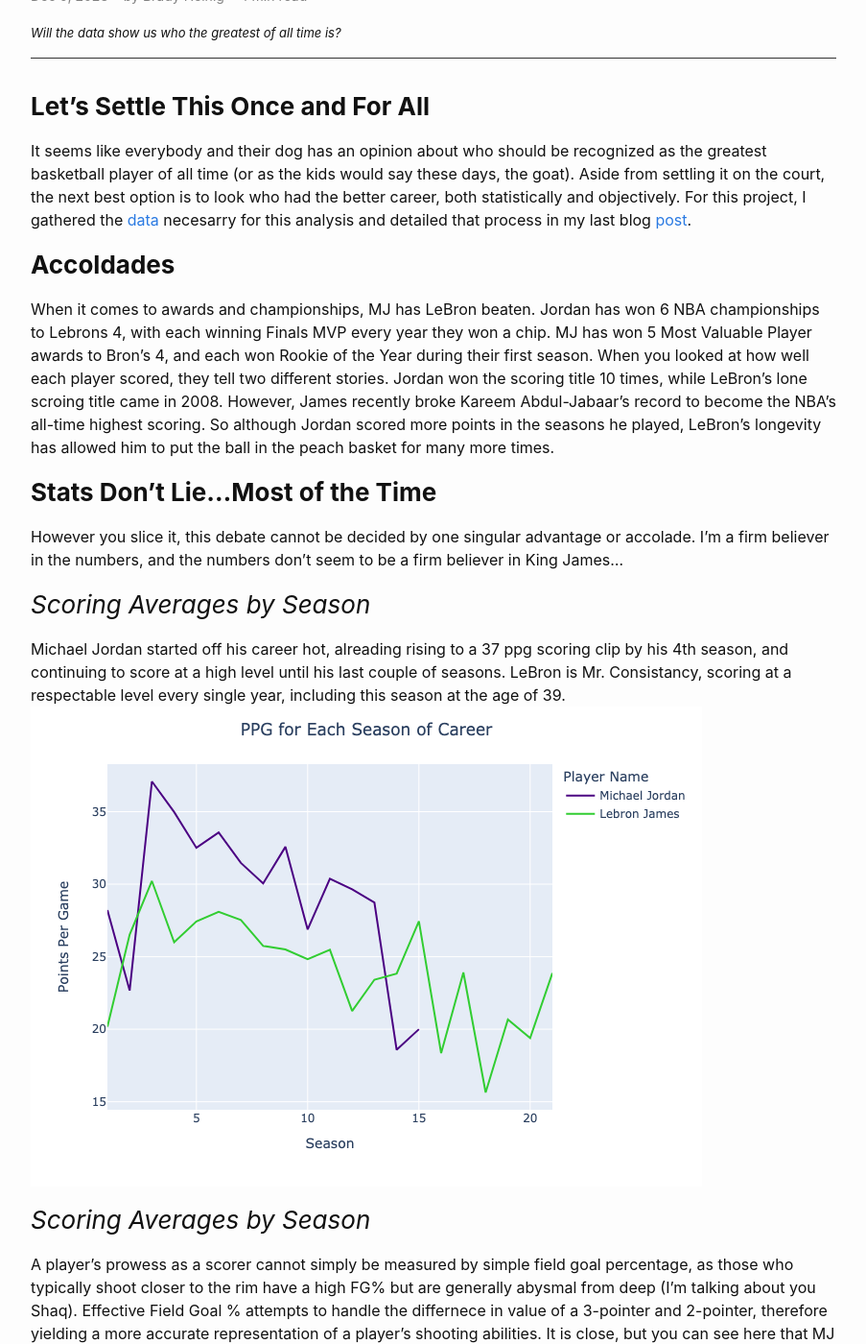
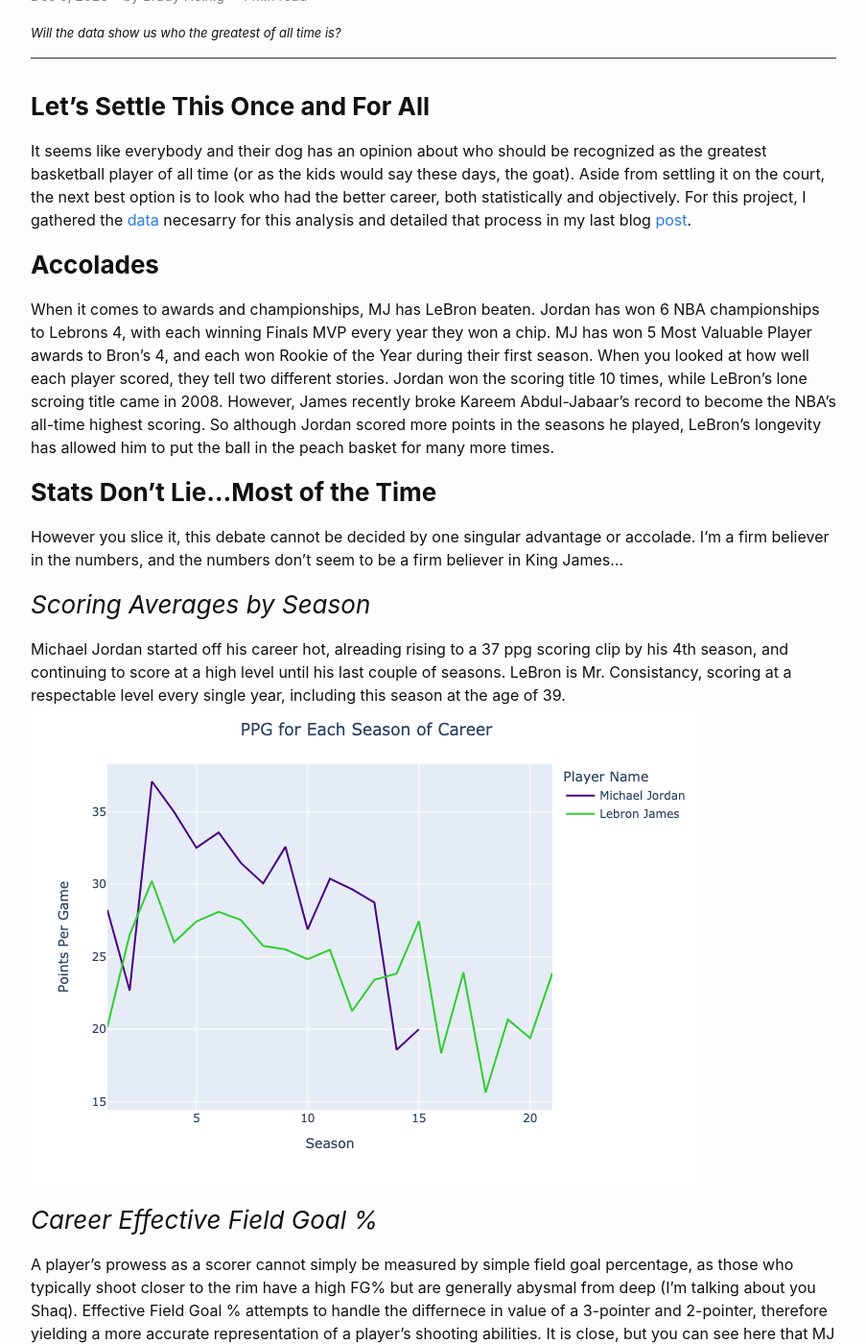
Before and after one commit to brady-heinig/brady-heinig.github.io, a Jekyll site: the page built from _posts/2023-12-09-NBA-EDA.md, in a window 1280 px wide and 1400 px high, scrolled down 314 px. Shown: the whole window at 96% size, without its empty margins (188-1091 px from the left). Built offline with Jekyll 4.4.1, drawn with Linux system fonts in a browser that asks for light colours; comment, search, counter and statistics services are not loaded.

Commit message:
Update 2023-12-09-NBA-EDA.md

```diff
--- a/_posts/2023-12-09-NBA-EDA.md
+++ b/_posts/2023-12-09-NBA-EDA.md
@@ -8,7 +8,7 @@
 ### **Let's Settle This Once and For All**
 It seems like everybody and their dog has an opinion about who should be recognized as the greatest basketball player of all time (or as the kids would say these days, the goat). Aside from settling it on the court, the next best option is to look who had the better career, both statistically and objectively. For this project, I gathered the <a href="https://github.com/brady-heinig/final_proj/blob/main/goat.csv" target="_blank">data</a> necesarry for this analysis and detailed that process in my last blog <a href="https://brady-heinig.github.io/2023/12/03/NBA-Data-Scraping.html" target="_blank">post</a>.
 
-### **Accoldades**
+### **Accolades**
 When it comes to awards and championships, MJ has LeBron beaten. Jordan has won 6 NBA championships to Lebrons 4, with each winning Finals MVP every year they won a chip. MJ has won 5 Most Valuable Player awards to Bron's 4, and each won Rookie of the Year during their first season. When you looked at how well each player scored, they tell two different stories. Jordan won the scoring title 10 times, while LeBron's lone scroing title came in 2008. However, James recently broke Kareem Abdul-Jabaar's record to become the NBA's all-time highest scoring. So although Jordan scored more points in the seasons he played, LeBron's longevity has allowed him to put the ball in the peach basket for many more times.
 
 ### **Stats Don't Lie...Most of the Time**
@@ -18,7 +18,7 @@
 Michael Jordan started off his career hot, alreading rising to a 37 ppg scoring clip by his 4th season, and continuing to score at a high level until his last couple of seasons. LeBron is Mr. Consistancy, scoring at a respectable level every single year, including this season at the age of 39.
 <img src="{{https://brady-heinig.github.io}}/assets/images/ppg.png"/>
 
-### *Scoring Averages by Season*
+### *Career Effective Field Goal %*
 A player's prowess as a scorer cannot simply be measured by simple field goal percentage, as those who typically shoot closer to the rim have a high FG% but are generally abysmal from deep (I'm talking about you Shaq). Effective Field Goal % attempts to handle the differnece in value of a 3-pointer and 2-pointer, therefore yielding a more accurate representation of a player's shooting abilities. It is close, but you can see here that MJ has a slightly higher eFG%.
 
 <img src="{{https://brady-heinig.github.io}}/assets/images/efg.png"/>
```
